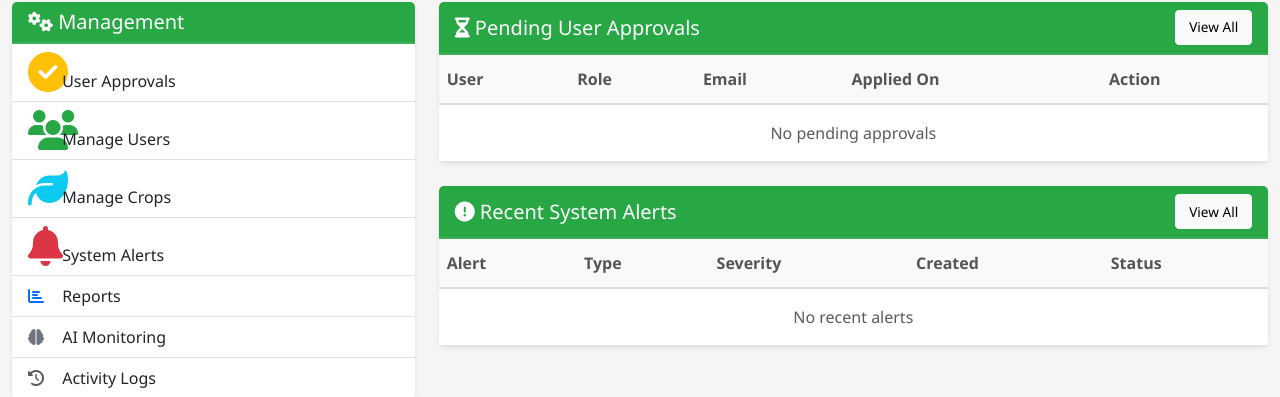
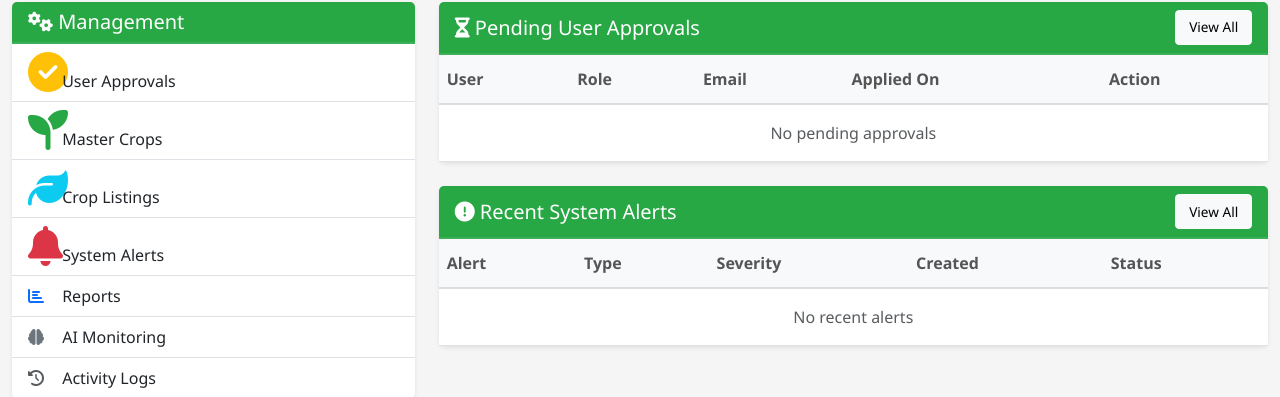
Before and after one commit to TheWorthless11/AgriGenie, a Django app: template templates/admin_panel/dashboard.html in a window 1280 px wide. Shown: the part 300-697 px from the top of the page. Run offline with Django 5.2, Linux system fonts and the light colour scheme; the template is opened without the code that fills it, so the values that code supplies are empty.

Commit message:
Update admin dashboard UI

```diff
--- a/templates/admin_panel/dashboard.html
+++ b/templates/admin_panel/dashboard.html
@@ -86,13 +86,13 @@
                     <a href="{% url 'user_approvals' %}" class="list-group-item list-group-item-action">
                         <i class="fas fa-check-circle text-warning"></i> User Approvals
                     </a>
-                    <a href="{% url 'admin_users' %}" class="list-group-item list-group-item-action">
-                        <i class="fas fa-users text-success"></i> Manage Users
+                    <a href="{% url 'master_crops_list' %}" class="list-group-item list-group-item-action">
+                        <i class="fas fa-seedling text-success"></i> Master Crops
                     </a>
-                    <a href="{% url 'admin_crops' %}" class="list-group-item list-group-item-action">
-                        <i class="fas fa-leaf text-info"></i> Manage Crops
+                    <a href="{% url 'crop_management' %}" class="list-group-item list-group-item-action">
+                        <i class="fas fa-leaf text-info"></i> Crop Listings
                     </a>
-                    <a href="{% url 'admin_alerts' %}" class="list-group-item list-group-item-action">
+                    <a href="{% url 'system_alerts_admin' %}" class="list-group-item list-group-item-action">
                         <i class="fas fa-bell text-danger"></i> System Alerts
                     </a>
                     <a href="{% url 'admin_reports' %}" class="list-group-item list-group-item-action">
@@ -206,7 +206,7 @@
             <div class="card border-0 shadow-sm">
                 <div class="card-header bg-success text-white d-flex justify-content-between align-items-center">
                     <h5 class="mb-0"><i class="fas fa-exclamation-circle"></i> Recent System Alerts</h5>
-                    <a href="{% url 'admin_alerts' %}" class="btn btn-sm btn-light">View All</a>
+                    <a href="{% url 'system_alerts_admin' %}" class="btn btn-sm btn-light">View All</a>
                 </div>
                 <div class="table-responsive">
                     <table class="table table-hover mb-0">
```
